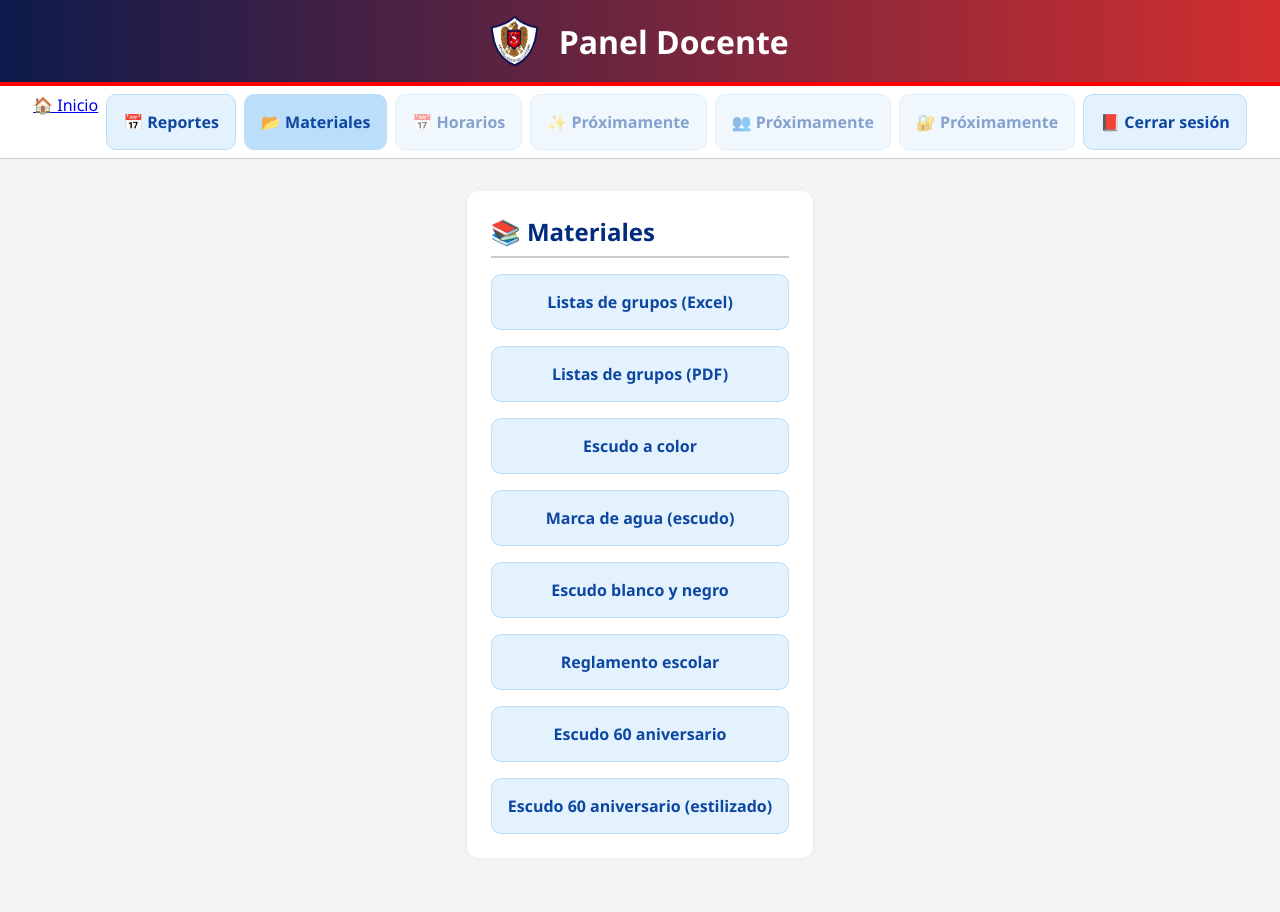
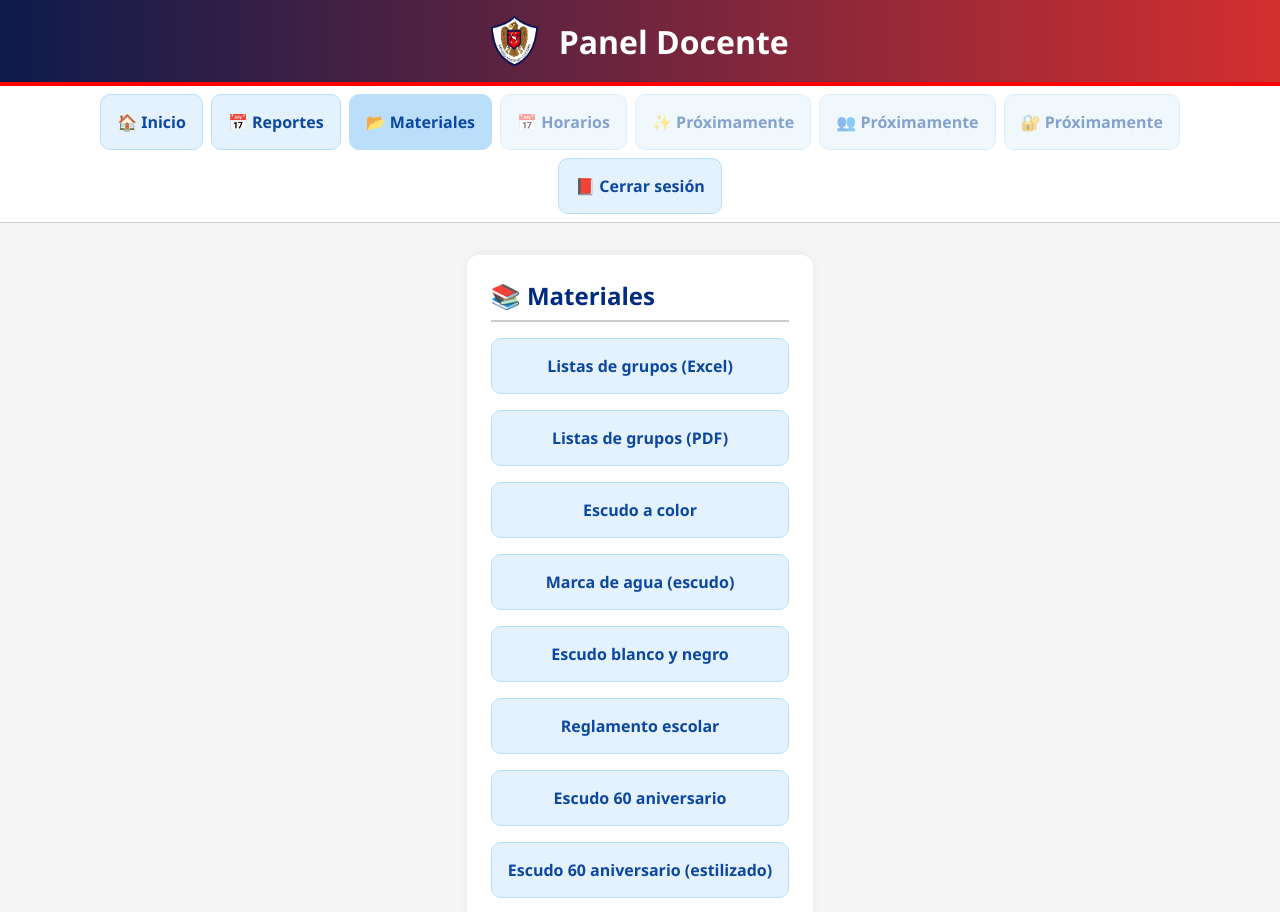
Before and after one commit to secundariarepublicadepanama77/Pagina_Oficial, a website: page public/materiales.html in a window 1280 px wide. Shown: the top 912 px of the page. Drawn offline with Linux system fonts and the light colour scheme.

Commit message:
Actualizar materiales.html

```diff
--- a/public/materiales.html
+++ b/public/materiales.html
@@ -55,7 +55,7 @@
       <h1 style="display: inline-block; margin-left: 1rem; vertical-align: middle;">Panel Docente</h1>
     </div>
     <nav style="background: white; padding: 0.5rem 1rem; display: flex; flex-wrap: wrap; gap: 0.5rem; justify-content: center;">
-      <a href="menu-docente.html">🏠 Inicio</a>
+      <a href="menu-docente.html" class="boton-material">🏠 Inicio</a>
       <a href="reportes.html" class="boton-material">📅 Reportes</a>
       <a href="materiales.html" class="boton-material" style="background:#bbdefb">📂 Materiales</a>
       <a class="boton-material" style="opacity: 0.5; pointer-events: none;">📅 Horarios</a>
```
